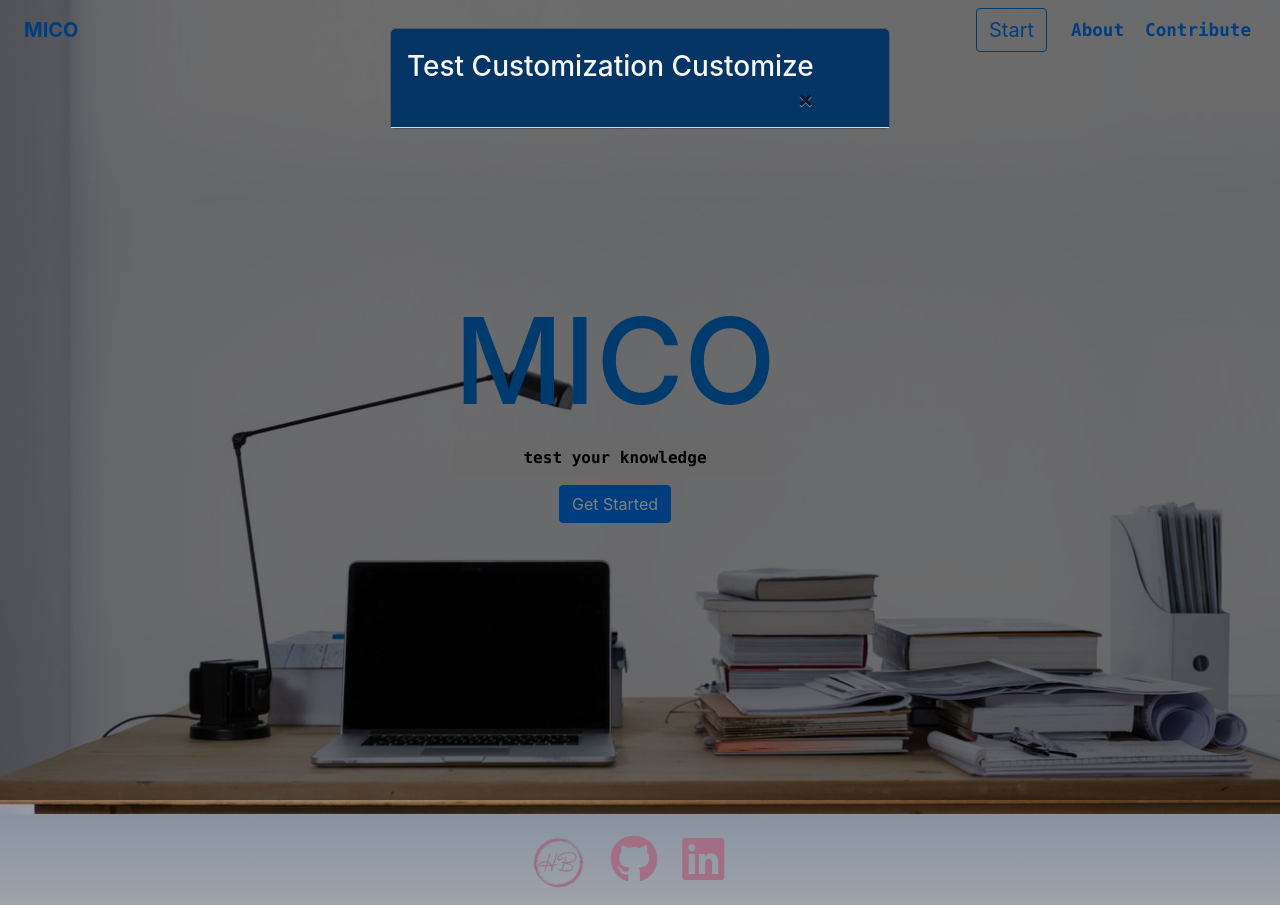
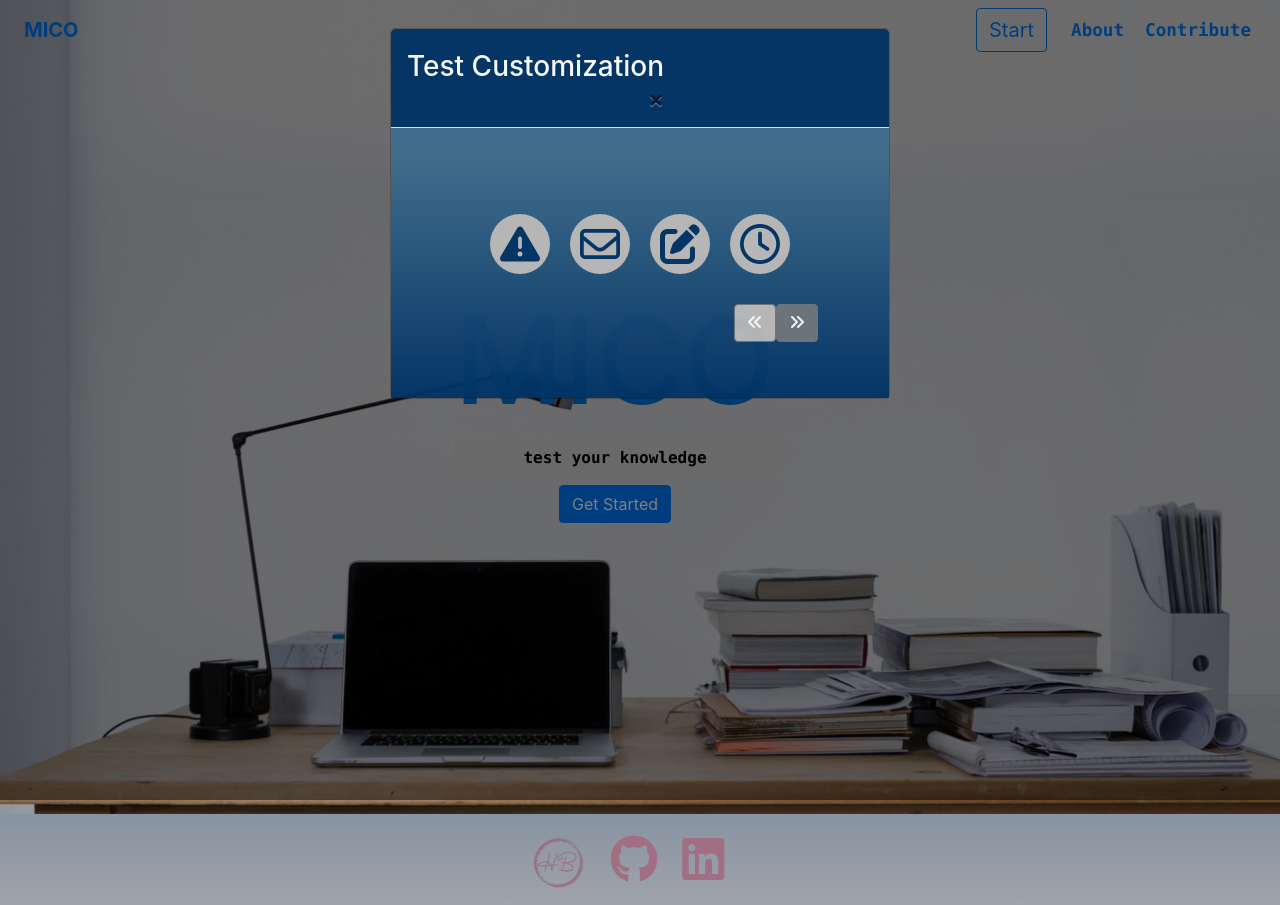
Before and after one commit to hblackmer/mico, a React (Create React App) app: page / in a window 1280 px wide. Both pictures are taken after a click on the button "Start". Built offline with nearby package versions, Linux system fonts and the light colour scheme.

Commit message:
Fix to Customization modal.

```diff
--- a/src/components/Customize/Customize.js
+++ b/src/components/Customize/Customize.js
@@ -55,9 +55,95 @@ class Customize extends Component {
             <div class="modal-dialog modal-lg" role="document">
                 <Modal isOpen={this.props.isModalOpen} toggle={this.props.toggleModal}>
                     <ModalHeader toggle={this.props.toggleModal}>
-                        <h3 className="modal-title">Test Customization Customize</h3>
+                        <h3 className="modal-title">Test Customization</h3>
                         <Button type="button" className="close h3 bg-transparent" data-dismiss="modal">&times;</Button>
                     </ModalHeader>
+                    <ModalBody>
+                        <div class="container-fluid">
+                            <Form id="regForm">
+                                <div class="all-steps" id="all-steps">
+                                    <span class="step"><i class="fas fa-exclamation-triangle"></i></span>
+                                    <span class="step"><i class="far fa-envelope" /></span>
+                                    <span class="step"><i class="fas fa-edit" /></span>
+                                    <span class="step"><i class="far fa-clock" /></span>
+                                </div>
+                                <div class="tab text-center">
+                                    <h3 class="text-danger font-mont">DISCLAIMER</h3>
+                                    <h5 class="text-white my-3">Test customization is in development.<br />
+                                        The following customization options are for demo purposes.</h5>
+                                </div>
+                                <div class="tab">
+                                    <Label class="control-label text-white"></Label>
+                                    <div class="controls">
+                                        <div class="form-check form-switch toggle basic-toggle-button">
+                                            <Input class="form-check-input" type="checkbox" id="emailOption" checked />
+                                            <Label class="form-check-label text-white mb-3 h5" for="emailYes">Email me a
+                                                copy of my test results</Label>
+                                        </div>
+                                    </div>
+                                    <p id="hidden_content" class="mb-5">
+                                        <Input placeholder="Email..." oninput="this.className = ''"name="fname" />
+                                    </p>
+                                </div>
+                                <div class="tab">
+                                    <h4 class="text-white text-center font-mont my-3">CATEGORIES</h4>
+                                    <div class="row offset-1 justify-content-center mb-5">
+                                        <div class="form-check form-switch col">
+                                            <Input class="form-check-input" type="checkbox" id="flexSwitchCheckHTML" checked />
+                                            <Label class="form-check-label text-white h5"
+                                                for="flexSwitchCheckChecked">HTML</Label>
+                                        </div>
+                                        <div class="form-check form-switch col">
+                                            <Input class="form-check-input" type="checkbox" id="flexSwitchCheckCSS" checked />
+                                            <Label class="form-check-label text-white h5"
+                                                for="flexSwitchCheckChecked">CSS</Label>
+                                        </div>
+                                        <div class="form-check form-switch col">
+                                            <Input class="form-check-input" type="checkbox" id="flexSwitchCheckJavaScript"
+                                                checked />
+                                            <Label class="form-check-label text-white h5"
+                                                for="flexSwitchCheckChecked">JavaScript</Label>
+                                        </div>
+                                    </div>
+                                </div>
+                                <div class="tab">
+                                    <h4 class="text-white text-center font-mont my-3">LENGTH</h4>
+                                    <div class="toggle_radio mb-5">
+                                        <Input type="radio" class="toggle_option" id="first_toggle" name="toggle_option" />
+                                        <Input type="radio" checked class="toggle_option" id="second_toggle" name="toggle_option" />
+                                        <Input type="radio" class="toggle_option" id="third_toggle" name="toggle_option" />
+                                        <Label for="first_toggle">
+                                            <p class="h5">Short</p>
+                                        </Label>
+                                        <Label for="second_toggle">
+                                            <p class="h5">Medium</p>
+                                        </Label>
+                                        <Label for="third_toggle">
+                                            <p class="h5">Long</p>
+                                        </Label>
+                                        <div class="toggle_option_slider">
+                                        </div>
+                                    </div>
+                                </div>
+                                <div class="tab text-center">
+                                    <h3 class="text-danger font-mont">DISCLAIMER</h3>
+                                    <h5 class="text-white my-3">Website is in development. <br />
+                                        The next pages are for demo purposes.</h5>
+                                    <a href="mico.html" class="btn btn-danger text-white" role="button">Demo</a>
+                                </div>
+                                <div style={{overflow: "auto"}} id="nextprevious">
+                                    <div style={{float: "right"}}>
+                                        <Button type="button" id="prevBtn" onclick="nextPrev(-1)">
+                                            <i class="fa fa-angle-double-left" />
+                                        </Button>
+                                        <Button type="button" id="nextBtn" onclick="nextPrev(1)">
+                                            <i class="fa fa-angle-double-right" />
+                                        </Button>
+                                    </div>
+                                </div>
+                            </Form>
+                        </div>
+                    </ModalBody>
                 </Modal>
             </div>
         )
```
